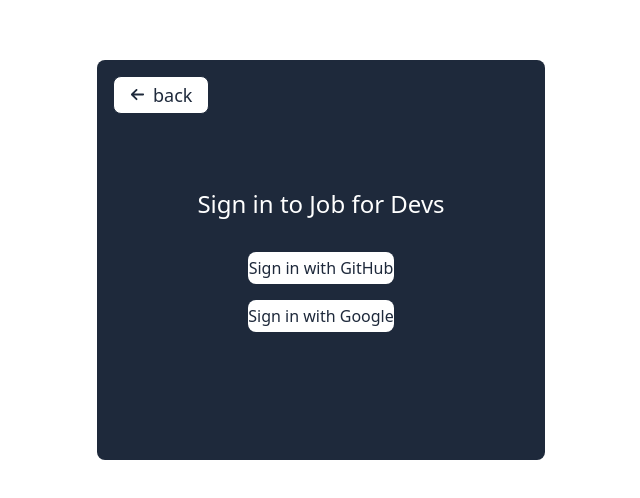
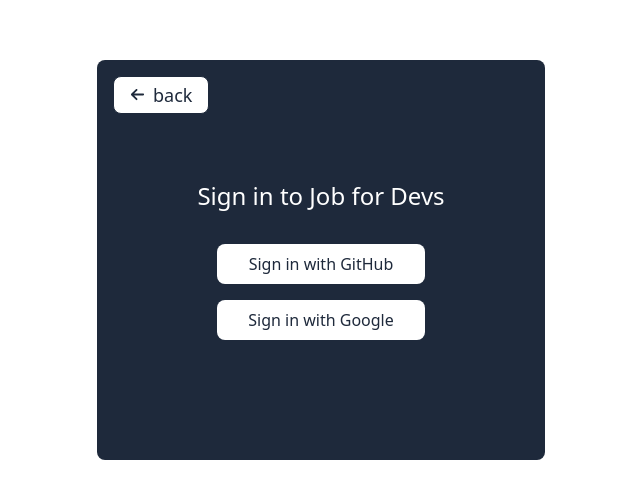
Before and after one commit to wojtek0123/job-for-devs, a Next.js app: page /login in a window 1280 px wide. Shown: the part 140-638 px from the top of the page, without its empty margins (319-959 px from the left). Built offline with nearby package versions, Linux system fonts and the light colour scheme.

Commit message:
Add hover and width to btns

```diff
--- a/pages/login.tsx
+++ b/pages/login.tsx
@@ -44,9 +44,9 @@
       <h1 className='text-center mb-6 mt-2 text-2xl'>
         Sign in to Job for Devs
       </h1>
-      <div className='flex flex-col justify-center'>
+      <div className='flex flex-col justify-center w-full items-center'>
         <button
-          className='bg-white text-slate-800 w-full max-w-xs py-1 my-2 rounded-lg'
+          className='bg-white text-slate-800 w-full max-w-[13rem] py-2 my-2 rounded-lg hover:bg-slate-200 transition-colors duration-200'
           type='button'
           // eslint-disable-next-line @typescript-eslint/no-misused-promises
           onClick={signInWithGithub}
@@ -54,7 +54,7 @@
           Sign in with GitHub
         </button>
         <button
-          className='bg-white text-slate-800 w-full max-w-xs py-1 my-2 rounded-lg'
+          className='bg-white text-slate-800 w-full max-w-[13rem] py-2 my-2 rounded-lg hover:bg-slate-200 transition-colors duration-200'
           type='button'
           // eslint-disable-next-line @typescript-eslint/no-misused-promises
           onClick={signInWithGoogle}
```
